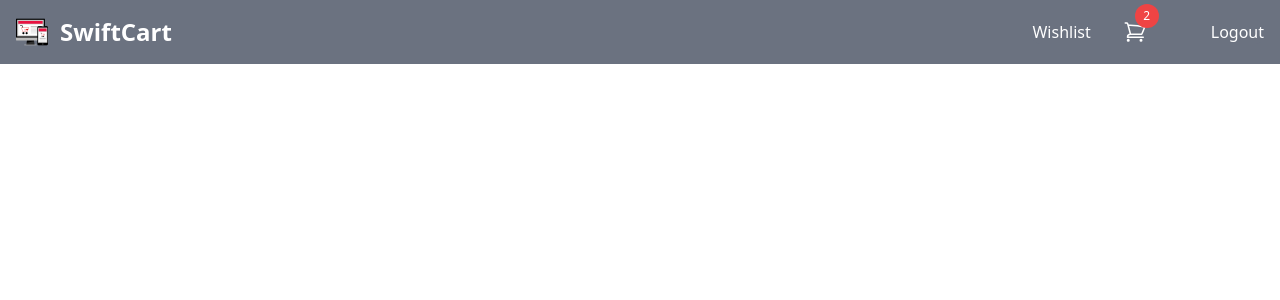
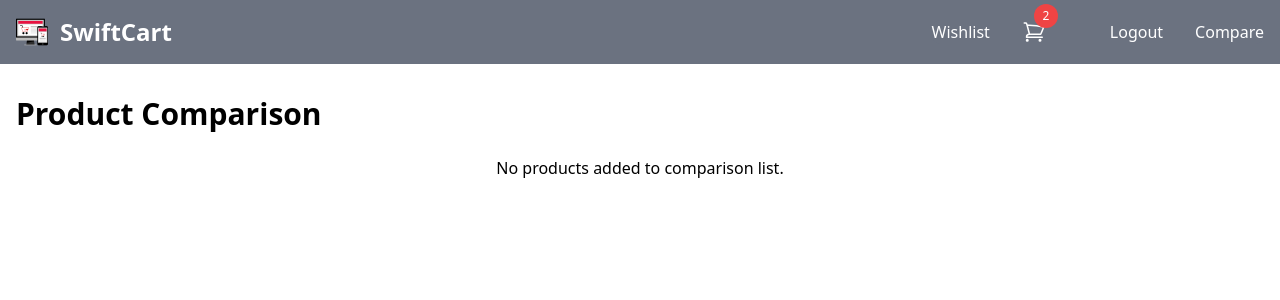
Before and after one commit to HloleloRampete/JSF-Portfolio_Piece_HLORAM373_JSE2407_GroupB_Hlolelo-Rampete_JSF04, a Vue app: page /comparison in a window 1280 px wide. Shown: the top 300 px of the page. Built offline with nearby package versions, Linux system fonts and the light colour scheme; sample sign-in values are in the browser's storage.

Commit message:
"Updated Navbar and ProductCard components, added comparison feature, and created new ComparisonPage route"

```diff
--- a/src/components/Navbar.vue
+++ b/src/components/Navbar.vue
@@ -1,10 +1,19 @@
 <template>
   <nav class="bg-gray-500 border-gray-200">
-    <div class="max-w-screen-xl flex flex-wrap items-center justify-between mx-auto p-4">
+    <div
+      class="max-w-screen-xl flex flex-wrap items-center justify-between mx-auto p-4"
+    >
       <a href="/">
         <button class="flex items-center space-x-3 rtl:space-x-reverse">
-          <img src="../assets/online-shop.png" class="h-8" alt="Flowbite Logo" />
-          <span class="self-center text-2xl font-semibold whitespace-nowrap text-white">SwiftCart</span>
+          <img
+            src="../assets/online-shop.png"
+            class="h-8"
+            alt="Flowbite Logo"
+          />
+          <span
+            class="self-center text-2xl font-semibold whitespace-nowrap text-white"
+            >SwiftCart</span
+          >
         </button>
       </a>
       <button
@@ -37,18 +46,21 @@
         class="w-full md:block md:w-auto"
         id="navbar-default"
       >
-      <ul
+        <ul
           class="flex flex-col font-medium p-4 md:p-0 mt-4 border border-gray-100 rounded-lg bg-gray-500 md:space-x-8 rtl:space-x-reverse md:flex-row md:mt-0 md:border-0"
         >
           <li>
             <a
               class="block py-2 px-3 text-white rounded hover:bg-gray-100 md:hover:bg-transparent md:border-0 md:hover:text-blue-700 md:p-0"
               href="/wishlist"
-            >Wishlist</a>
+              >Wishlist</a
+            >
           </li>
           <li class="hidden lg:block md:block relative">
             <div class="t-0 absolute left-3 -top-4">
-              <p class="flex h-2 w-2 items-center justify-center rounded-full bg-red-500 p-3 text-xs text-white">
+              <p
+                class="flex h-2 w-2 items-center justify-center rounded-full bg-red-500 p-3 text-xs text-white"
+              >
                 2
               </p>
             </div>
@@ -73,7 +85,8 @@
             <a
               class="lg:hidden md:hidden py-2 px-3 text-white rounded hover:bg-gray-100 md:hover:bg-transparent md:border-0 md:hover:text-blue-700 md:p-0"
               href="/cart"
-            >Cart</a>
+              >Cart</a
+            >
           </li>
           <li v-if="isLoggedIn">
             <button
@@ -87,7 +100,15 @@
             <a
               class="block py-2 px-3 text-white rounded hover:bg-gray-100 md:hover:bg-transparent md:border-0 md:hover:text-blue-700 md:p-0"
               href="/login"
-            >Login</a>
+              >Login</a
+            >
+          </li>
+          <li>
+            <a
+              class="block py-2 px-3 text-white rounded hover:bg-gray-100 md:hover:bg-transparent md:border-0 md:hover:text-blue-700 md:p-0"
+              href="/comparison"
+              >Compare</a
+            >
           </li>
         </ul>
       </div>
@@ -96,7 +117,6 @@
 </template>
 
 <script>
-
 export default {
   // eslint-disable-next-line vue/multi-word-component-names
   name: "Navbar",
@@ -107,7 +127,7 @@ export default {
   },
   computed: {
     isLoggedIn() {
-      return !!localStorage.getItem('token');
+      return !!localStorage.getItem("token");
     },
   },
   methods: {
@@ -115,8 +135,8 @@ export default {
       this.isNavbarOpen = !this.isNavbarOpen;
     },
     logout() {
-      localStorage.removeItem('token');
-      this.$router.push('/login');
+      localStorage.removeItem("token");
+      this.$router.push("/login");
     },
   },
 };
--- a/src/components/ProductCard.vue
+++ b/src/components/ProductCard.vue
@@ -64,6 +64,12 @@
           >
             Add To Cart
           </button>
+          <button
+      @click.stop="addToComparison"
+      class="inline-flex justify-center whitespace-nowrap rounded-lg bg-purple-700 px-3 py-2 text-sm font-medium text-white hover:bg-purple-900 focus-visible:outline-none focus-visible:ring focus-visible:ring-indigo-300 transition-colors"
+    >
+      Compare
+    </button>
         </div>
       </div>
     </div>
@@ -73,6 +79,8 @@
 <script>
 import { useRouter } from "vue-router";
 import Ratings from "@/components/RatingsComponent.vue";
+import { getComparisonList } from "@/utils/comparison";
+import { saveComparisonList } from "@/utils/comparison";
 
 
 export default {
@@ -88,6 +96,18 @@ export default {
   },
   setup(props) {
     const router = useRouter();
+
+    const addToComparison = () => {
+      const comparisonList = getComparisonList;
+      if (comparisonList.length >= 3) {
+        alert('You can only compare up to 3 products.');
+        return;
+      }
+      if (!comparisonList.some(item => item.id === props.product.id)) {
+        comparisonList.push(props.product);
+        saveComparisonList(comparisonList);
+      }
+    };
 
     const addToCart = () => {
       // add to cart logic
@@ -106,6 +126,7 @@ export default {
       handleClick,
       addToFavourites,
       addToCart,
+      addToComparison,
     };
   },
 };
--- a/src/router/index.js
+++ b/src/router/index.js
@@ -4,6 +4,7 @@ import WishList from '../views/WishList.vue';
 import Login from '../views/LoginPage.vue';
 import Cart from '../views/CartPage.vue';
 import ProductDetailPage from '../views/ProductDetailPage.vue';
+import ComparisonPage from '../views/ComparisonPage.vue';
 
 const routes = [
   { path: '/', name: 'Home', component: Home },
@@ -21,6 +22,12 @@ const routes = [
     meta: { requiresAuth: true }
   },
   { path: '/products/:id', name: 'ProductDetail', component: ProductDetailPage },
+  {
+    path: '/comparison',
+    name: 'Comparison',
+    component: ComparisonPage,
+    meta: { requiresAuth: true }
+  },
 ];
 
 const router = createRouter({
--- /dev/null
+++ b/src/utils/comparison.js
@@ -0,0 +1,9 @@
+// utils/comparison.js
+export const getComparisonList = () => {
+    const list = localStorage.getItem('comparisonList');
+    return list ? JSON.parse(list) : [];
+  };
+
+  export const saveComparisonList = (list) => {
+    localStorage.setItem('comparisonList', JSON.stringify(list));
+  };
--- /dev/null
+++ b/src/views/ComparisonPage.vue
@@ -0,0 +1,84 @@
+<!-- ComparisonPage.vue -->
+<template>
+    <div class="container mx-auto px-4 py-8">
+      <h1 class="text-3xl font-bold mb-6">Product Comparison</h1>
+      <div v-if="comparisonList.length === 0" class="text-center">
+        <p>No products added to comparison list.</p>
+      </div>
+      <div v-else>
+        <table class="w-full border-collapse">
+          <thead>
+            <tr>
+              <th class="border p-2">Feature</th>
+              <th v-for="product in comparisonList" :key="product.id" class="border p-2">
+                {{ product.title }}
+              </th>
+            </tr>
+          </thead>
+          <tbody>
+            <tr>
+              <td class="border p-2">Image</td>
+              <td v-for="product in comparisonList" :key="product.id" class="border p-2">
+                <img :src="product.image" :alt="product.title" class="w-32 h-32 object-contain mx-auto">
+              </td>
+            </tr>
+            <tr>
+              <td class="border p-2">Description</td>
+              <td v-for="product in comparisonList" :key="product.id" class="border p-2">
+                {{ product.description }}
+              </td>
+            </tr>
+            <tr>
+              <td class="border p-2">Price</td>
+              <td v-for="product in comparisonList" :key="product.id" class="border p-2">
+                ${{ product.price }}
+              </td>
+            </tr>
+            <tr>
+              <td class="border p-2">Rating</td>
+              <td v-for="product in comparisonList" :key="product.id" class="border p-2">
+                {{ product.rating.rate }} ({{ product.rating.count }} reviews)
+              </td>
+            </tr>
+            <tr>
+              <td class="border p-2">Category</td>
+              <td v-for="product in comparisonList" :key="product.id" class="border p-2">
+                {{ product.category }}
+              </td>
+            </tr>
+          </tbody>
+        </table>
+        <div class="mt-4 flex justify-between">
+          <button @click="clearComparisonList" class="bg-red-500 text-white px-4 py-2 rounded">
+            Clear Comparison List
+          </button>
+        </div>
+      </div>
+    </div>
+  </template>
+
+  <script>
+  import { ref, onMounted } from 'vue';
+  import { getComparisonList, saveComparisonList } from '@/utils/comparison';
+
+  export default {
+    name: 'ComparisonPage',
+    setup() {
+      const comparisonList = ref([]);
+
+      onMounted(() => {
+        comparisonList.value = getComparisonList();
+      });
+
+      const clearComparisonList = () => {
+        comparisonList.value = [];
+        saveComparisonList([]);
+      };
+
+      return {
+        comparisonList,
+        clearComparisonList,
+      };
+    },
+  };
+  </script>
```
